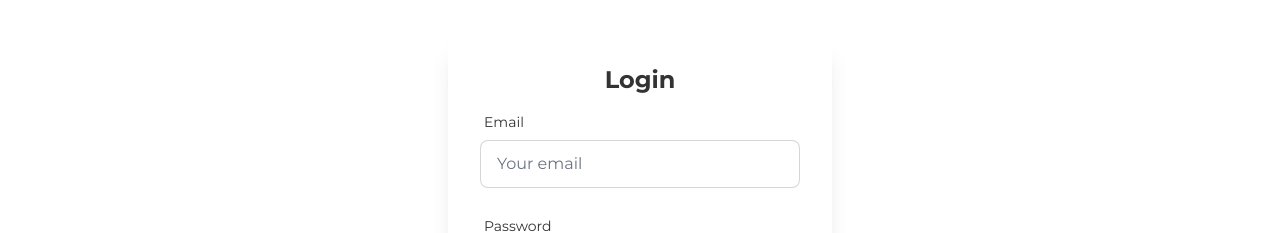
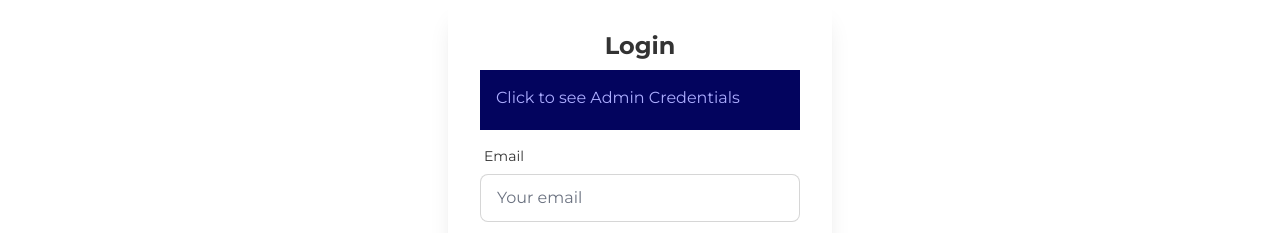
Before and after one commit to Raiyan109/manufacturer-website, a React (Create React App) app: page /login in a window 1280 px wide. Shown: the part 196-429 px from the top of the page. Built offline with nearby package versions, Linux system fonts and the light colour scheme; no server answers.

Commit message:
admin credential showed on login

```diff
--- a/src/Pages/Auth/Login.js
+++ b/src/Pages/Auth/Login.js
@@ -44,6 +44,17 @@ const Login = () => {
             <div className="card w-96 bg-base-100 shadow-xl">
                 <div className="card-body">
                     <h2 className="text-center text-2xl font-bold">Login</h2>
+
+                    <div className="collapse bg-base-200">
+                        <input type="checkbox" className="peer" />
+                        <div className="collapse-title bg-primary text-primary-content peer-checked:bg-secondary peer-checked:text-secondary-content">
+                            Click to see Admin Credentials
+                        </div>
+                        <div className="collapse-content bg-primary text-primary-content peer-checked:bg-secondary peer-checked:text-secondary-content">
+                            <p>Email: admin@g.com</p>
+                            <p> Password: 123456</p>
+                        </div>
+                    </div>
 
                     <form
                         onSubmit={handleLogin}
```
Also changed, not shown: 1 other file (tests, documents, lock files or other folders).
